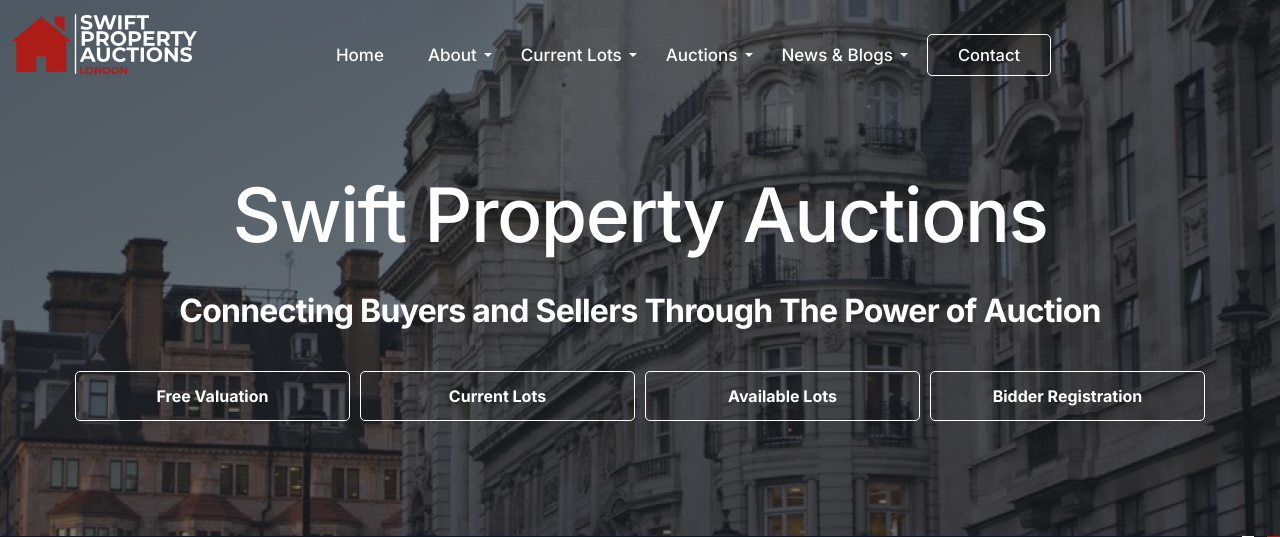
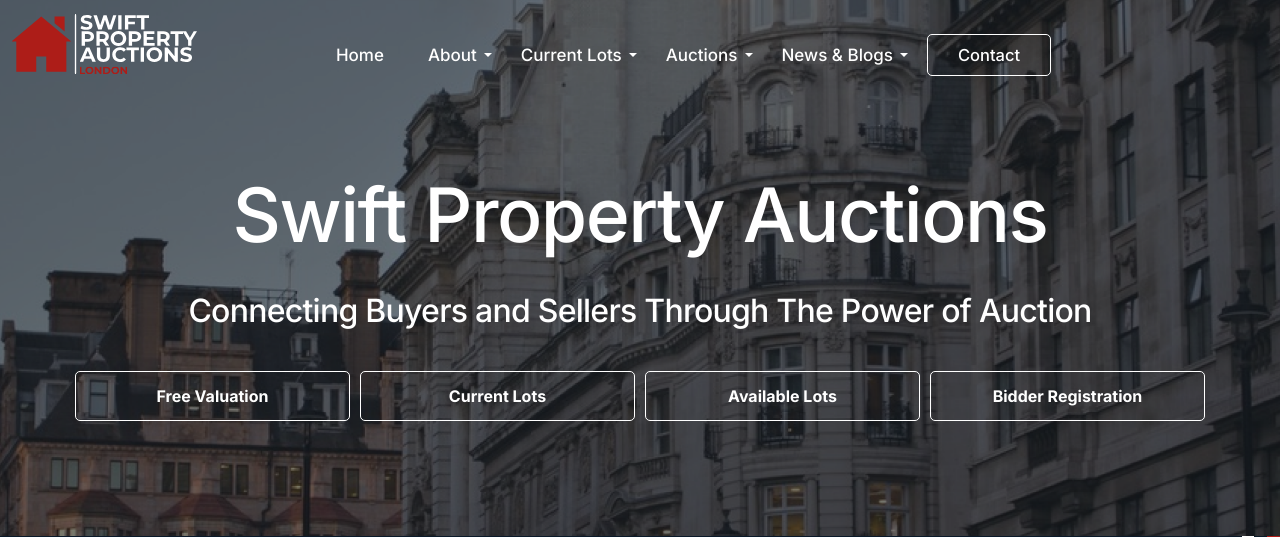
Before and after one commit to HalcyonLegion/swift-property-rework, a Flask app: page / in a window 1280 px wide. Shown: the top 537 px of the page. Run offline with Flask 3, Linux system fonts and the light colour scheme; data that the repository does not hold is empty; some libraries are stand-ins or nearby versions; some web fonts are replaced.

Commit message:
updated home second header font

```diff
--- a/templates/home.html
+++ b/templates/home.html
@@ -213,7 +213,7 @@
 								<h2 class="h2-title-md">Swift Property Auctions</h2>
 
 								<!-- Text -->
-								<h4 class="h4-sm txt-700">Connecting Buyers and Sellers Through The Power of Auction
+								<h4 class="h4-sm">Connecting Buyers and Sellers Through The Power of Auction
 								</h4>
 								<br>
 							</div>
```
